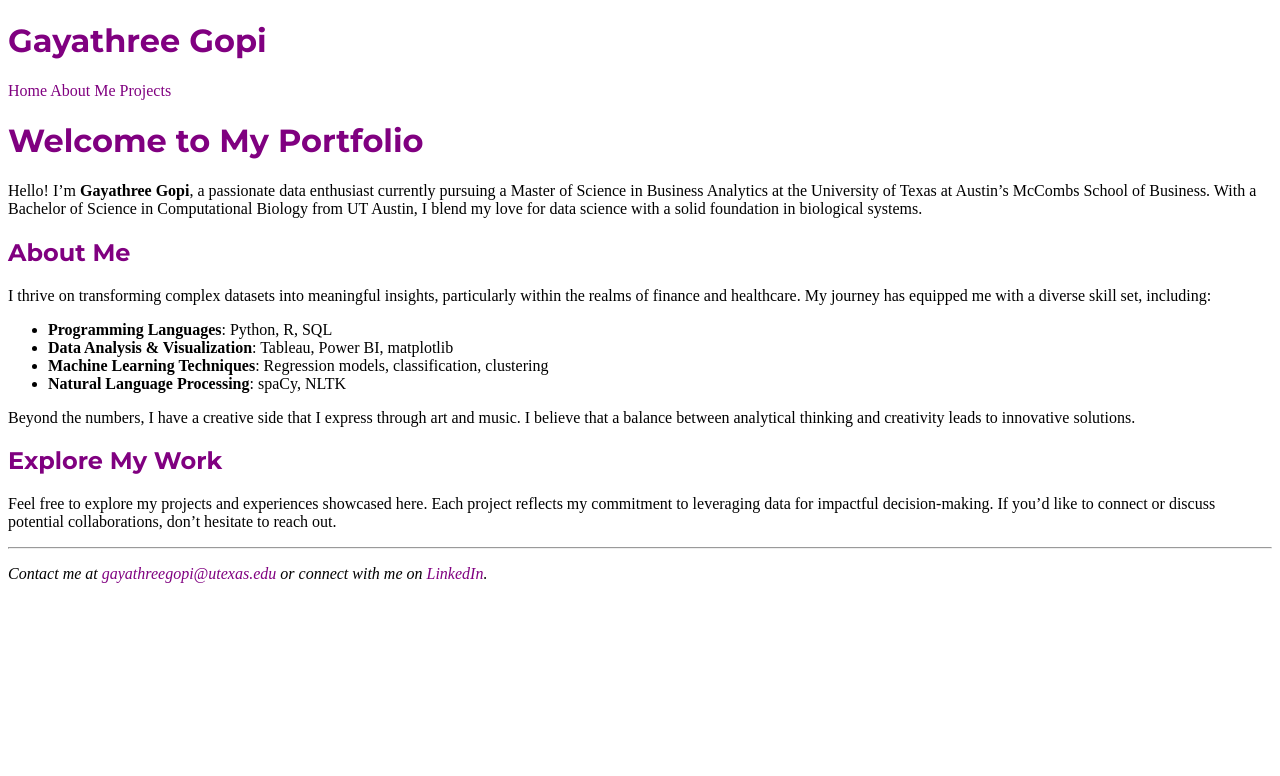
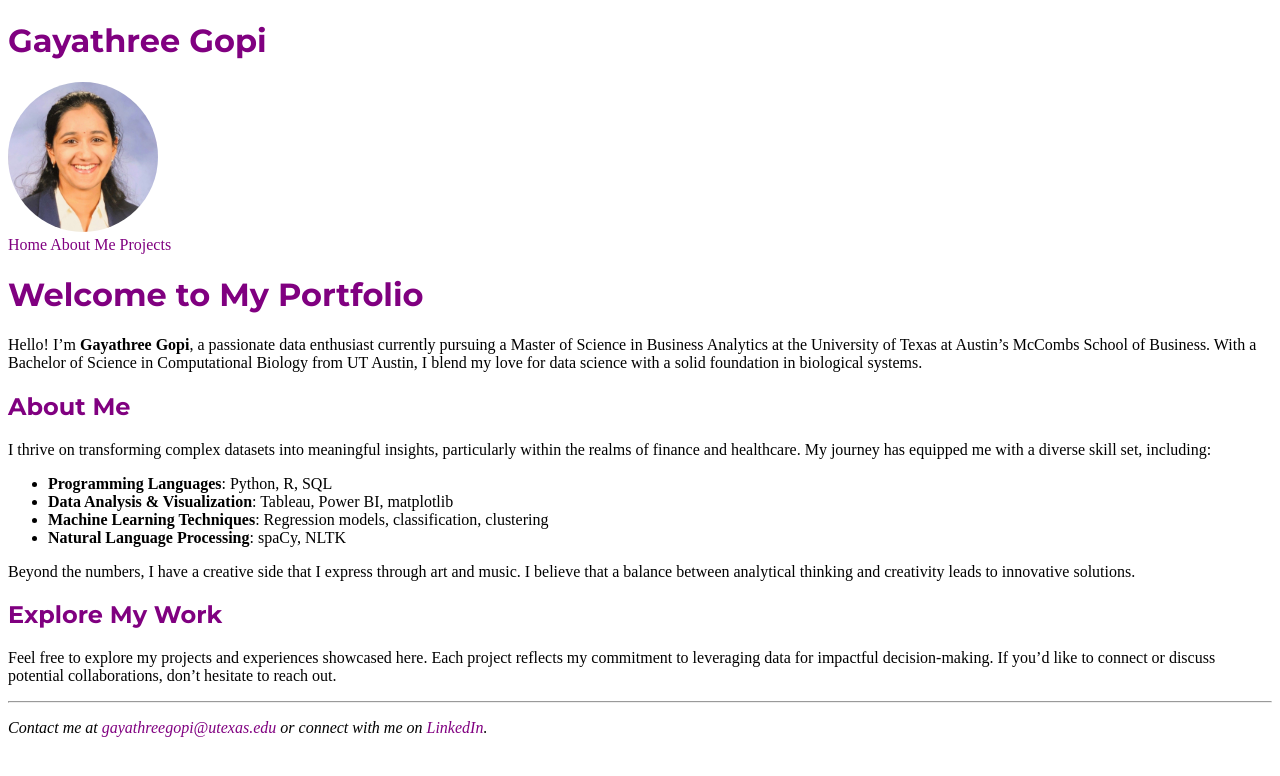
Before and after one commit to gayathreegopi/gayathreegopi.github.io, a Jekyll site: the page built from index.md, in a window 1280 px wide. Shown: the top 776 px of the page. Built offline with Jekyll 4.4.1, drawn with Linux system fonts in a browser that asks for light colours; our own code applies the rules of GitHub Pages for plain Markdown files.

Commit message:
Update default.html

```diff
--- a/_layouts/default.html
+++ b/_layouts/default.html
@@ -5,10 +5,12 @@
   <meta name="viewport" content="width=device-width, initial-scale=1.0">
   <title>{{ page.title }} - {{ site.title }}</title>
   <link rel="stylesheet" href="{{ '/assets/css/style.css' | relative_url }}">
+  <link rel="stylesheet" href="https://fonts.googleapis.com/css2?family=Montserrat:wght@400;700&display=swap">
 </head>
 <body>
   <header>
     <h1>{{ site.title }}</h1>
+    <img src="{{ site.logo | relative_url }}" alt="Profile Picture" style="width: 150px; border-radius: 50%;">
     <nav>
       <a href="{{ '/' | relative_url }}">Home</a>
       <a href="{{ '/about/' | relative_url }}">About Me</a>
```
